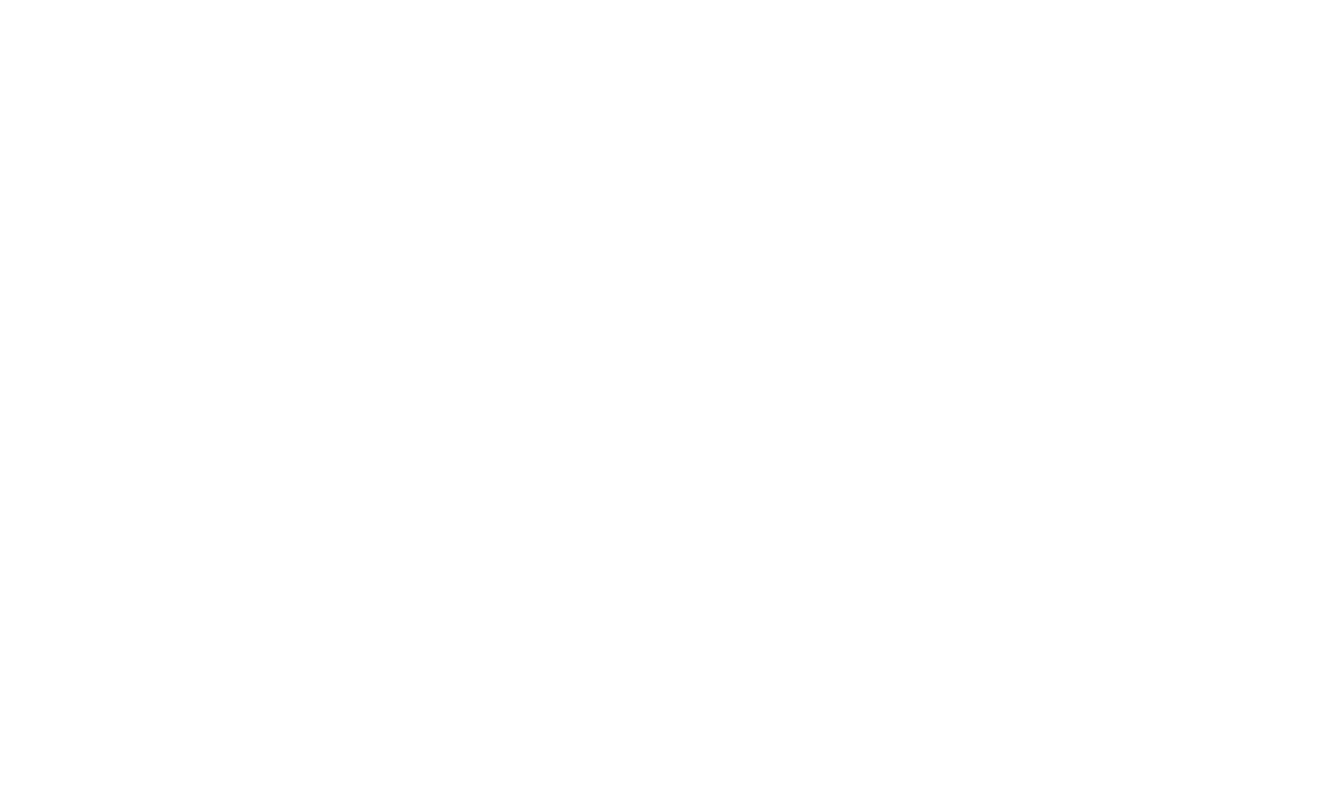
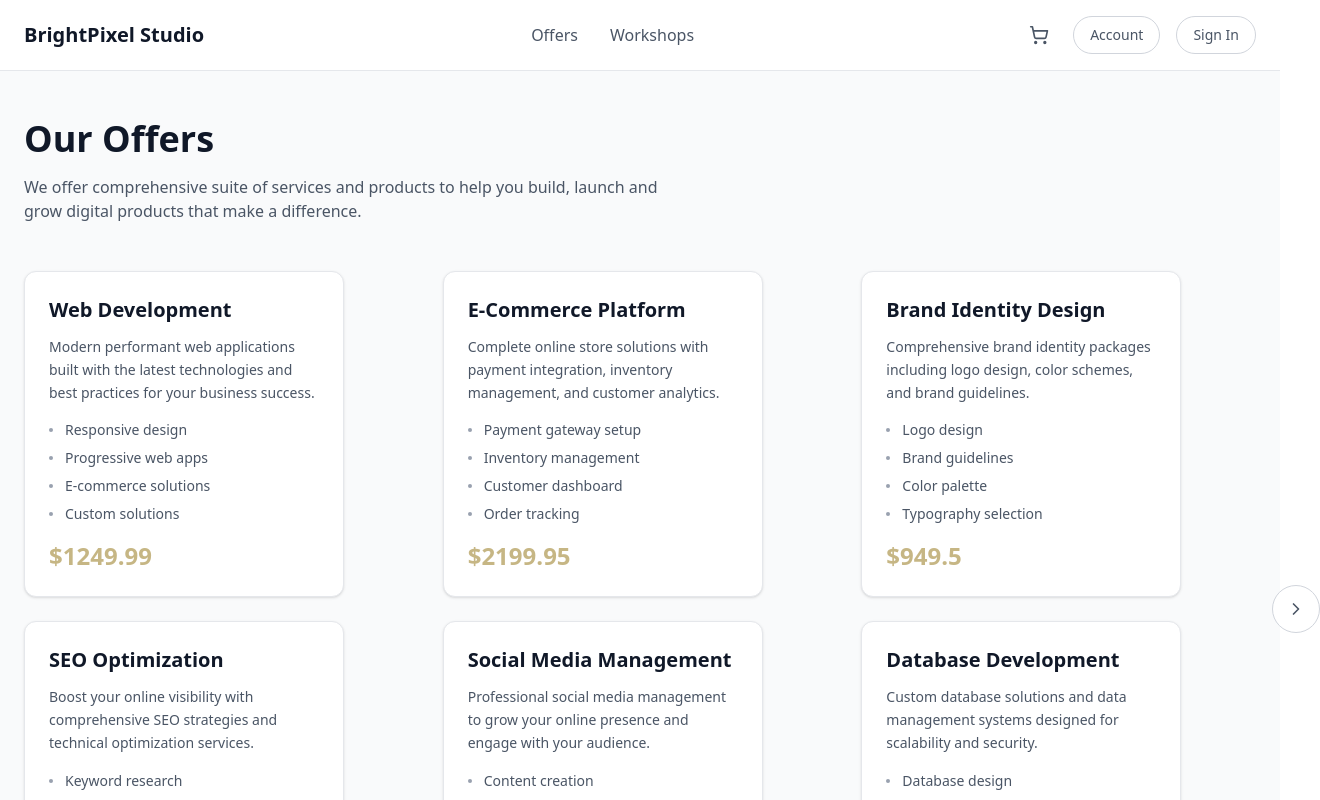
Before and after one commit to Glinshi/brightPixelStudio-frontend, a React (Vite) app: page /offers in a window 1280 px wide. Before the commit this address had no page. Shown: the top 800 px of the page, 1320 px wide, since content can reach past the window. Built offline with nearby package versions, Linux system fonts and the light colour scheme.

Commit message:
updated offerspage and components

```diff
--- a/src/App.tsx
+++ b/src/App.tsx
@@ -1,5 +1,6 @@
 import { BrowserRouter as Router, Routes, Route } from 'react-router-dom'
 import Landing from './pages/Landing'
+import Offers from './pages/Offers'
 
 
 function App() {
@@ -8,6 +9,7 @@ function App() {
         <Routes>
           <Route path="/" element={<Landing />} />
           <Route path="/landing" element={<Landing />} />
+          <Route path="/offers" element={<Offers />} />
         </Routes>
       </Router>
   )
--- a/src/components/CartPopup.tsx
+++ b/src/components/CartPopup.tsx
@@ -12,7 +12,7 @@ export default function CartPopup() {
       <div className="mt-4">
         <Link
           to="/cart"
-          className="block w-full rounded-lg bg-indigo-500 py-2 text-center text-white font-medium hover:bg-indigo-600 transition-colors"
+          className="block w-full rounded-lg bg-[rgba(152,122,31,0.49)] py-2 text-center text-white font-medium hover:bg-[rgba(152,122,31,0.55)] transition-colors"
         >
           Checkout
         </Link>
--- a/src/components/OfferCard.tsx
+++ b/src/components/OfferCard.tsx
@@ -12,16 +12,16 @@ interface OfferCardProps {
 
 export default function OfferCard({ offer }: OfferCardProps) {
   return (
-    <div className="bg-white rounded-xl p-6 border border-gray-200 shadow-sm hover:shadow-md transition-shadow">
+    <div className="bg-white rounded-xl p-6 border border-gray-200 shadow-sm hover:shadow-md transition-shadow flex flex-col h-full min-h-[320px] max-w-[320px]">
+      <div className="flex-1 flex flex-col">
         <Link
           to={`/offers-zoom?offer=${offer.id}`}
           className="block hover:opacity-80 transition-opacity"
         >
-        <h3 className="text-xl font-semibold text-gray-900 mb-3">{offer.title}</h3>
+          <h3 className="text-xl font-semibold text-gray-900 mb-3 line-clamp-2" title={offer.title}>{offer.title}</h3>
         </Link>
-      <p className="text-gray-600 text-sm mb-4 leading-relaxed">{offer.description}</p>
-
-      <ul className="space-y-2 mb-4">
+        <p className="text-gray-600 text-sm mb-4 leading-relaxed line-clamp-3" title={offer.description}>{offer.description}</p>
+        <ul className="space-y-2 mb-4 overflow-hidden">
           {offer.features.map((feature, index) => (
             <li key={index} className="text-sm text-gray-600 flex items-center">
               <span className="w-1 h-1 bg-gray-400 rounded-full mr-3"></span>
@@ -29,9 +29,9 @@ export default function OfferCard({ offer }: OfferCardProps) {
             </li>
           ))}
         </ul>
-
-      <div className="mb-4">
-        <span className="text-2xl font-bold text-indigo-600">${offer.price}</span>
+      </div>
+      <div className="mt-auto flex items-end">
+        <span className="text-2xl font-bold text-[rgba(152,122,31,0.55)]">${offer.price}</span>
       </div>
     </div>
   )
--- a/src/pages/Offers.tsx
+++ b/src/pages/Offers.tsx
@@ -1,104 +1,176 @@
-import { useState } from 'react'
-import { Link } from 'react-router-dom'
-import Navbar from '../components/Navbar'
-import Footer from '../components/Footer'
-import NavigationArrows from '../components/NavigationArrows'
-import OfferCard from '../components/OfferCard'
+import { useState } from "react";
+import { Link } from "react-router-dom";
+import Navbar from "../components/Navbar";
+import Footer from "../components/Footer";
+import NavigationArrows from "../components/NavigationArrows";
+import OfferCard from "../components/OfferCard";
 
 export const allOffers = [
   {
     id: 1,
     title: "Web Development",
     price: 1249.99,
-    description: "Modern performant web applications built with the latest technologies and best practices for your business success.",
-    features: ["Responsive design", "Progressive web apps", "E-commerce solutions", "Custom solutions"]
+    description:
+      "Modern performant web applications built with the latest technologies and best practices for your business success.",
+    features: [
+      "Responsive design",
+      "Progressive web apps",
+      "E-commerce solutions",
+      "Custom solutions",
+    ],
   },
   {
     id: 2,
     title: "E-Commerce Platform",
     price: 2199.95,
-    description: "Complete online store solutions with payment integration, inventory management, and customer analytics.",
-    features: ["Payment gateway setup", "Inventory management", "Customer dashboard", "Order tracking"]
+    description:
+      "Complete online store solutions with payment integration, inventory management, and customer analytics.",
+    features: [
+      "Payment gateway setup",
+      "Inventory management",
+      "Customer dashboard",
+      "Order tracking",
+    ],
   },
   {
     id: 3,
     title: "Brand Identity Design",
-    price: 949.50,
-    description: "Comprehensive brand identity packages including logo design, color schemes, and brand guidelines.",
-    features: ["Logo design", "Brand guidelines", "Color palette", "Typography selection"]
+    price: 949.5,
+    description:
+      "Comprehensive brand identity packages including logo design, color schemes, and brand guidelines.",
+    features: [
+      "Logo design",
+      "Brand guidelines",
+      "Color palette",
+      "Typography selection",
+    ],
   },
   {
     id: 4,
     title: "SEO Optimization",
     price: 749.99,
-    description: "Boost your online visibility with comprehensive SEO strategies and technical optimization services.",
-    features: ["Keyword research", "Technical SEO", "Content optimization", "Performance tracking"]
+    description:
+      "Boost your online visibility with comprehensive SEO strategies and technical optimization services.",
+    features: [
+      "Keyword research",
+      "Technical SEO",
+      "Content optimization",
+      "Performance tracking",
+    ],
   },
   {
     id: 5,
     title: "Social Media Management",
     price: 499.95,
-    description: "Professional social media management to grow your online presence and engage with your audience.",
-    features: ["Content creation", "Post scheduling", "Community management", "Analytics reporting"]
+    description:
+      "Professional social media management to grow your online presence and engage with your audience.",
+    features: [
+      "Content creation",
+      "Post scheduling",
+      "Community management",
+      "Analytics reporting",
+    ],
   },
   {
     id: 6,
     title: "Database Development",
     price: 1799.99,
-    description: "Custom database solutions and data management systems designed for scalability and security.",
-    features: ["Database design", "Data migration", "Security setup", "Performance optimization"]
+    description:
+      "Custom database solutions and data management systems designed for scalability and security.",
+    features: [
+      "Database design",
+      "Data migration",
+      "Security setup",
+      "Performance optimization",
+    ],
   },
   {
     id: 7,
     title: "Mobile App Development",
-    price: 2499.00,
-    description: "Native and cross-platform mobile applications that deliver exceptional user experiences across all devices.",
-    features: ["iOS & Android apps", "React Native solutions", "App store optimization", "Mobile UI/UX design"]
+    price: 2499.0,
+    description:
+      "Native and cross-platform mobile applications that deliver exceptional user experiences across all devices.",
+    features: [
+      "iOS & Android apps",
+      "React Native solutions",
+      "App store optimization",
+      "Mobile UI/UX design",
+    ],
   },
   {
     id: 8,
     title: "UI/UX Design",
-    price: 799.50,
-    description: "Beautiful, intuitive user interfaces and experiences that convert visitors into customers and drive engagement.",
-    features: ["User research", "Wireframing & prototyping", "Design systems", "Usability testing"]
+    price: 799.5,
+    description:
+      "Beautiful, intuitive user interfaces and experiences that convert visitors into customers and drive engagement.",
+    features: [
+      "User research",
+      "Wireframing & prototyping",
+      "Design systems",
+      "Usability testing",
+    ],
   },
   {
     id: 9,
     title: "Digital Marketing",
     price: 599.99,
-    description: "Strategic digital marketing campaigns that grow your online presence and drive qualified traffic to your business.",
-    features: ["SEO optimization", "Social media marketing", "Content strategy", "Analytics & reporting"]
+    description:
+      "Strategic digital marketing campaigns that grow your online presence and drive qualified traffic to your business.",
+    features: [
+      "SEO optimization",
+      "Social media marketing",
+      "Content strategy",
+      "Analytics & reporting",
+    ],
   },
   {
     id: 10,
     title: "Cloud Hosting Setup",
     price: 399.95,
-    description: "Professional cloud hosting solutions with SSL certificates, CDN setup, and 24/7 monitoring.",
-    features: ["Cloud deployment", "SSL certificates", "CDN configuration", "Monitoring setup"]
+    description:
+      "Professional cloud hosting solutions with SSL certificates, CDN setup, and 24/7 monitoring.",
+    features: [
+      "Cloud deployment",
+      "SSL certificates",
+      "CDN configuration",
+      "Monitoring setup",
+    ],
   },
   {
     id: 11,
     title: "API Development",
     price: 1499.99,
-    description: "Custom REST and GraphQL APIs for seamless data integration and third-party service connections.",
-    features: ["REST API design", "GraphQL implementation", "Authentication setup", "API documentation"]
+    description:
+      "Custom REST and GraphQL APIs for seamless data integration and third-party service connections.",
+    features: [
+      "REST API design",
+      "GraphQL implementation",
+      "Authentication setup",
+      "API documentation",
+    ],
   },
   {
     id: 12,
     title: "WordPress Development",
-    price: 899.50,
-    description: "Custom WordPress websites and plugins tailored to your specific business needs and requirements.",
-    features: ["Custom themes", "Plugin development", "WordPress optimization", "Content management"]
-  }
-]
+    price: 899.5,
+    description:
+      "Custom WordPress websites and plugins tailored to your specific business needs and requirements.",
+    features: [
+      "Custom themes",
+      "Plugin development",
+      "WordPress optimization",
+      "Content management",
+    ],
+  },
+];
 
 export default function Offers() {
-  const [currentPage, setCurrentPage] = useState(0)
-  const itemsPerPage = 6
+  const [currentPage, setCurrentPage] = useState(0);
+  const itemsPerPage = 6;
 
-  const totalPages = Math.ceil(allOffers.length / itemsPerPage)
-  const startIndex = currentPage * itemsPerPage
-  const currentOffers = allOffers.slice(startIndex, startIndex + itemsPerPage)
+  const totalPages = Math.ceil(allOffers.length / itemsPerPage);
+  const startIndex = currentPage * itemsPerPage;
+  const currentOffers = allOffers.slice(startIndex, startIndex + itemsPerPage);
 
   return (
     <div className="min-h-screen bg-gray-50">
@@ -106,10 +178,12 @@ export default function Offers() {
 
       <div className="mx-auto max-w-7xl px-6 py-12">
         <div className="mb-12">
-          <h1 className="text-4xl font-semibold text-gray-900 mb-4">Our Offers</h1>
+          <h1 className="text-4xl font-semibold text-gray-900 mb-4">
+            Our Offers
+          </h1>
           <p className="text-gray-600 max-w-2xl">
-            We offer comprehensive suite of services and products to help you build, launch and
-            grow digital products that make a difference.
+            We offer comprehensive suite of services and products to help you
+            build, launch and grow digital products that make a difference.
           </p>
         </div>
         <div className="relative">
@@ -129,5 +203,5 @@ export default function Offers() {
 
       <Footer />
     </div>
-  )
+  );
 }
```
Also changed, not shown: src/pages/Landing.tsx (+21 -13 lines). Lines whose indentation alone changed are shown as unchanged.
